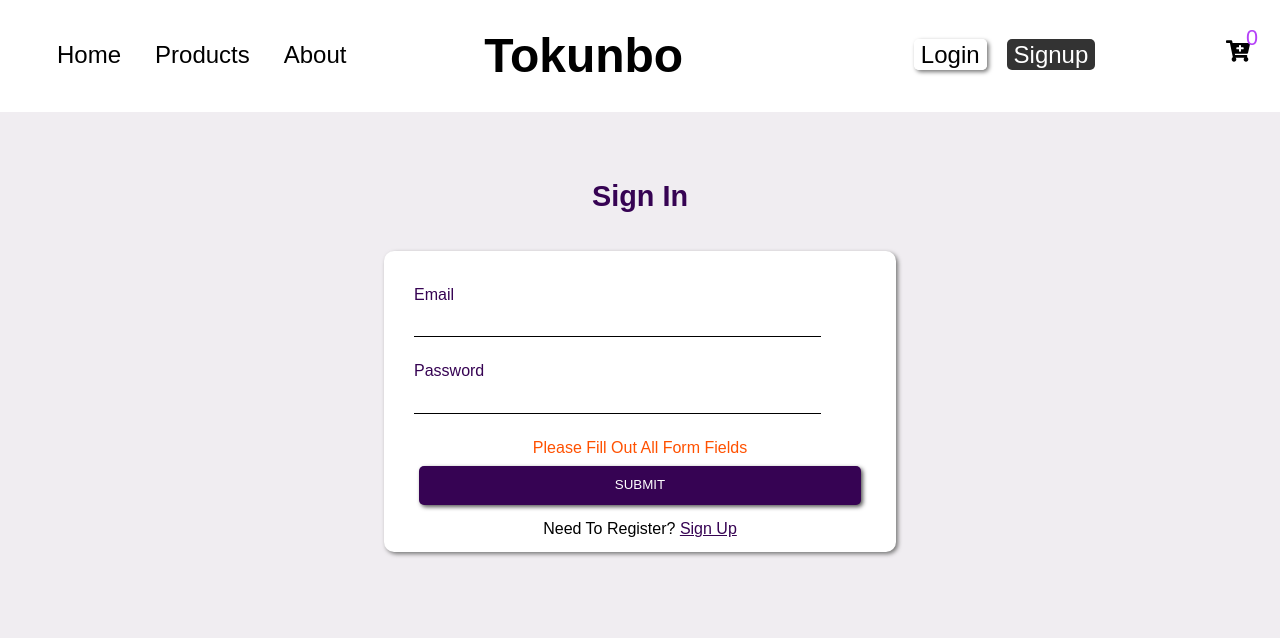
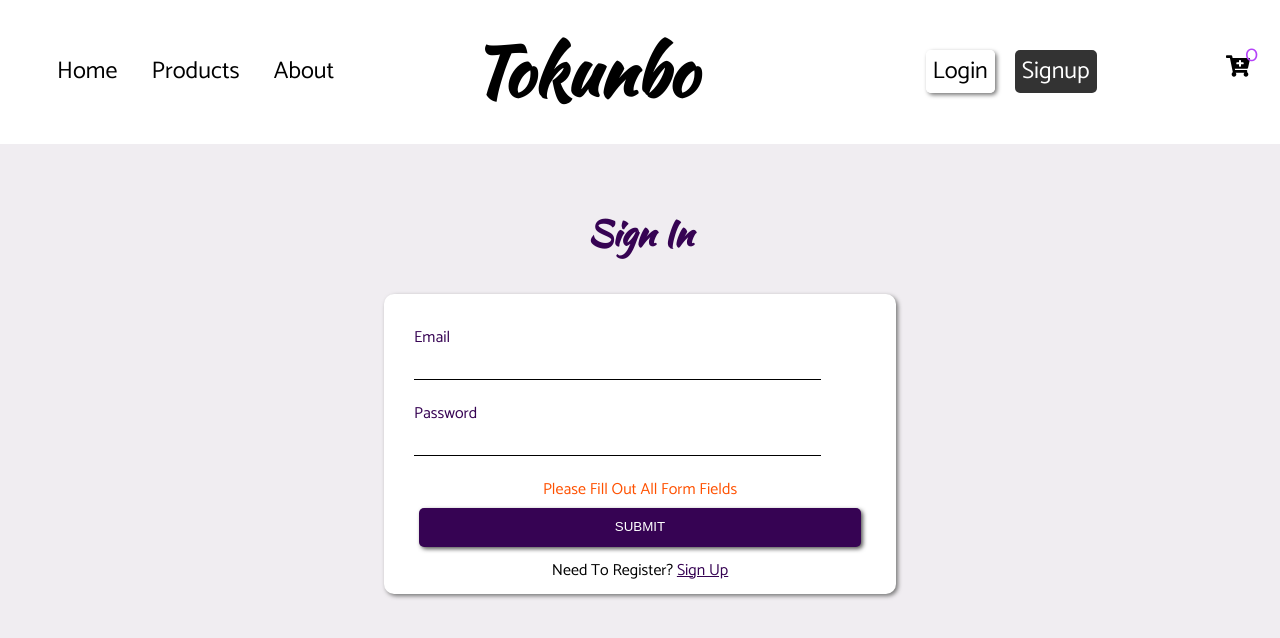
Before and after one commit to thechiefishere/tokunboCars, a React (Create React App) app: page /login in a window 1280 px wide. Shown: the top 638 px of the page. Built offline with nearby package versions, Linux system fonts and the light colour scheme; no server answers.

Commit message:
Update styles

```diff
--- a/src/components/Car.js
+++ b/src/components/Car.js
@@ -15,7 +15,7 @@ const Car = ({ car }) => {
         </button>
       </div>
       <div className="car-detail">
-        <p>{name}</p>
+        <p className="car-name">{name}</p>
         <p>N{price}</p>
       </div>
     </article>
--- a/src/index.css
+++ b/src/index.css
@@ -1,3 +1,4 @@
+@import url("https://fonts.googleapis.com/css2?family=Catamaran:wght@400;500;600&family=Kaushan+Script&display=swap");
 * {
   margin: 0;
   padding: 0;
@@ -67,7 +68,8 @@ body {
   background-color: #f0edf1;
   position: relative;
   min-height: 100vh;
-  font-family: Arial, Helvetica, sans-serif;
+  font-family: "Catamaran", sans-serif;
+  font-weight: 400;
 }
 
 .header {
@@ -77,6 +79,11 @@ body {
   padding: 15px 30px;
   font-size: 1.5em;
   background-color: #fff;
+}
+.header-title {
+  font-family: "Kaushan Script";
+  font-weight: 700;
+  font-size: 2.8em;
 }
 .header-cart {
   position: relative;
@@ -108,6 +115,10 @@ body {
 }
 .sidebar-list-item {
   margin: 10px 0px;
+}
+.sidebar-title {
+  font-family: "Kaushan Script";
+  font-weight: 700;
 }
 
 .show-sidebar {
@@ -171,7 +182,8 @@ body {
   color: #360353;
 }
 .hero-text-title {
-  font-size: 4.5em;
+  font-family: "Kaushan Script";
+  font-size: 6.5em;
 }
 .hero-text-quote {
   font-size: 2.1em;
@@ -194,8 +206,10 @@ body {
   text-align: center;
 }
 .home-products-title {
-  margin-top: 35px;
-  margin-bottom: 35px;
+  font-family: "Kaushan Script";
+  font-weight: 700;
+  margin-top: 55px;
+  margin-bottom: 15px;
   font-size: 2em;
 }
 
@@ -218,6 +232,10 @@ body {
 }
 .car-detail p {
   margin: 5px;
+}
+.car-name {
+  font-family: "Kaushan Script";
+  font-weight: 700;
 }
 
 .car:hover .car-img-cont {
@@ -244,7 +262,9 @@ body {
   text-align: center;
 }
 .products-header {
-  font-size: 1.8em;
+  font-family: "Kaushan Script";
+  font-weight: 700;
+  font-size: 2.2em;
   color: #360353;
   margin-top: 65px;
   margin-bottom: 15px;
@@ -256,7 +276,9 @@ body {
   text-align: center;
 }
 .section-header {
-  font-size: 1.8em;
+  font-family: "Kaushan Script";
+  font-weight: 700;
+  font-size: 2.2em;
   color: #360353;
 }
 .section-form {
@@ -331,6 +353,8 @@ body {
 }
 .profile-name {
   color: #b542f8;
+  font-family: "Kaushan Script";
+  font-weight: 700;
   font-size: 2.5em;
 }
 .profile-orders {
@@ -362,6 +386,8 @@ body {
   text-align: left;
 }
 .details-article-name {
+  font-family: "Kaushan Script";
+  font-weight: 700;
   font-size: 2.2em;
 }
 .details-article-price {
@@ -410,6 +436,9 @@ body {
   color: #ff5100;
 }
 .orderpage-title {
+  font-family: "Kaushan Script";
+  font-weight: 700;
+  font-size: 1.2em;
   flex-grow: 1;
 }
 .orderpage-checkout {
@@ -476,7 +505,8 @@ body {
 
 .link {
   color: #ff5100;
-  font-style: italic;
+  font-family: "Kaushan Script";
+  font-weight: 700;
 }
 
 @media (min-width: 622px) {
@@ -487,10 +517,8 @@ body {
   }
 
   .car {
-    width: 45%;
-    margin-left: 0px;
-    margin-right: 0px;
-    margin-top: 20px;
+    width: 43%;
+    margin: 15px;
   }
   .car-img {
     height: 30vw;
@@ -501,8 +529,10 @@ body {
   }
   .products .products-list {
     display: flex;
-    justify-content: space-between;
+    justify-content: normal;
     flex-wrap: wrap;
+    width: 100%;
+    margin: 0 auto;
   }
 
   .section {
@@ -523,7 +553,7 @@ body {
 }
 @media (min-width: 950px) {
   .car {
-    width: 31%;
+    width: 29%;
   }
   .car-img {
     height: 23vw;
@@ -578,7 +608,7 @@ body {
 }
 @media (min-width: 1280px) {
   .car {
-    width: 23%;
+    width: 22%;
   }
   .car-img {
     height: 19vw;
--- a/src/style.scss
+++ b/src/style.scss
@@ -1,8 +1,13 @@
+@import url("https://fonts.googleapis.com/css2?family=Catamaran:wght@400;500;600&family=Kaushan+Script&display=swap");
+
 $primary-color: rgb(54, 3, 83);
 $primary-light: rgb(181, 66, 248);
 $primary-bg: rgb(240, 237, 241);
 $secondary-color: rgb(255, 81, 0);
 $secondary-bg: rgb(245, 239, 237);
+
+$primary-font: "Catamaran", sans-serif;
+$secondary-font: "Kaushan Script";
 
 * {
   margin: 0;
@@ -72,7 +77,8 @@ body {
   background-color: $primary-bg;
   position: relative;
   min-height: 100vh;
-  font-family: Arial, Helvetica, sans-serif;
+  font-family: $primary-font;
+  font-weight: 400;
 }
 
 .header {
@@ -82,9 +88,13 @@ body {
   padding: 15px 30px;
   font-size: 1.5em;
   background-color: #fff;
+  &-title {
+    font-family: $secondary-font;
+    font-weight: 700;
+    font-size: 2.8em;
+  }
   &-cart {
     position: relative;
-    // padding: 5px 0px;
     &-val {
       position: absolute;
       top: -15px;
@@ -115,6 +125,10 @@ body {
     &-item {
       margin: 10px 0px;
     }
+  }
+  &-title {
+    font-family: $secondary-font;
+    font-weight: 700;
   }
 }
 
@@ -179,7 +193,8 @@ body {
     color: $primary-color;
     // text-align: center;
     &-title {
-      font-size: 4.5em;
+      font-family: $secondary-font;
+      font-size: 6.5em;
     }
     &-quote {
       font-size: 2.1em;
@@ -204,8 +219,10 @@ body {
     margin: 20px auto;
     text-align: center;
     &-title {
-      margin-top: 35px;
-      margin-bottom: 35px;
+      font-family: $secondary-font;
+      font-weight: 700;
+      margin-top: 55px;
+      margin-bottom: 15px;
       font-size: 2em;
     }
   }
@@ -229,6 +246,10 @@ body {
     p {
       margin: 5px;
     }
+  }
+  &-name {
+    font-family: $secondary-font;
+    font-weight: 700;
   }
 }
 
@@ -257,7 +278,9 @@ body {
   margin: 0 auto;
   text-align: center;
   &-header {
-    font-size: 1.8em;
+    font-family: $secondary-font;
+    font-weight: 700;
+    font-size: 2.2em;
     color: $primary-color;
     margin-top: 65px;
     margin-bottom: 15px;
@@ -269,7 +292,9 @@ body {
   margin: 60px auto;
   text-align: center;
   &-header {
-    font-size: 1.8em;
+    font-family: $secondary-font;
+    font-weight: 700;
+    font-size: 2.2em;
     color: $primary-color;
   }
   &-form {
@@ -350,6 +375,8 @@ body {
   }
   &-name {
     color: $primary-light;
+    font-family: $secondary-font;
+    font-weight: 700;
     font-size: 2.5em;
   }
   &-orders {
@@ -380,6 +407,8 @@ body {
   &-article {
     text-align: left;
     &-name {
+      font-family: $secondary-font;
+      font-weight: 700;
       font-size: 2.2em;
     }
     &-price {
@@ -429,6 +458,9 @@ body {
     color: $secondary-color;
   }
   &-title {
+    font-family: $secondary-font;
+    font-weight: 700;
+    font-size: 1.2em;
     flex-grow: 1;
   }
   &-checkout {
@@ -494,7 +526,8 @@ body {
 
 .link {
   color: $secondary-color;
-  font-style: italic;
+  font-family: $secondary-font;
+  font-weight: 700;
 }
 
 @media (min-width: 622px) {
@@ -506,10 +539,8 @@ body {
     }
   }
   .car {
-    width: 45%;
-    margin-left: 0px;
-    margin-right: 0px;
-    margin-top: 20px;
+    width: 43%;
+    margin: 15px;
     &-img {
       height: 30vw;
     }
@@ -517,11 +548,12 @@ body {
 
   .products {
     width: 85%;
-
     .products-list {
       display: flex;
-      justify-content: space-between;
+      justify-content: normal;
       flex-wrap: wrap;
+      width: 100%;
+      margin: 0 auto;
     }
   }
 
@@ -547,7 +579,7 @@ body {
 
 @media (min-width: 950px) {
   .car {
-    width: 31%;
+    width: 29%;
     &-img {
       height: 23vw;
     }
@@ -603,7 +635,7 @@ body {
 
 @media (min-width: 1280px) {
   .car {
-    width: 23%;
+    width: 22%;
     &-img {
       height: 19vw;
     }
```
Also changed, not shown: 1 other file (tests, documents, lock files or other folders).
